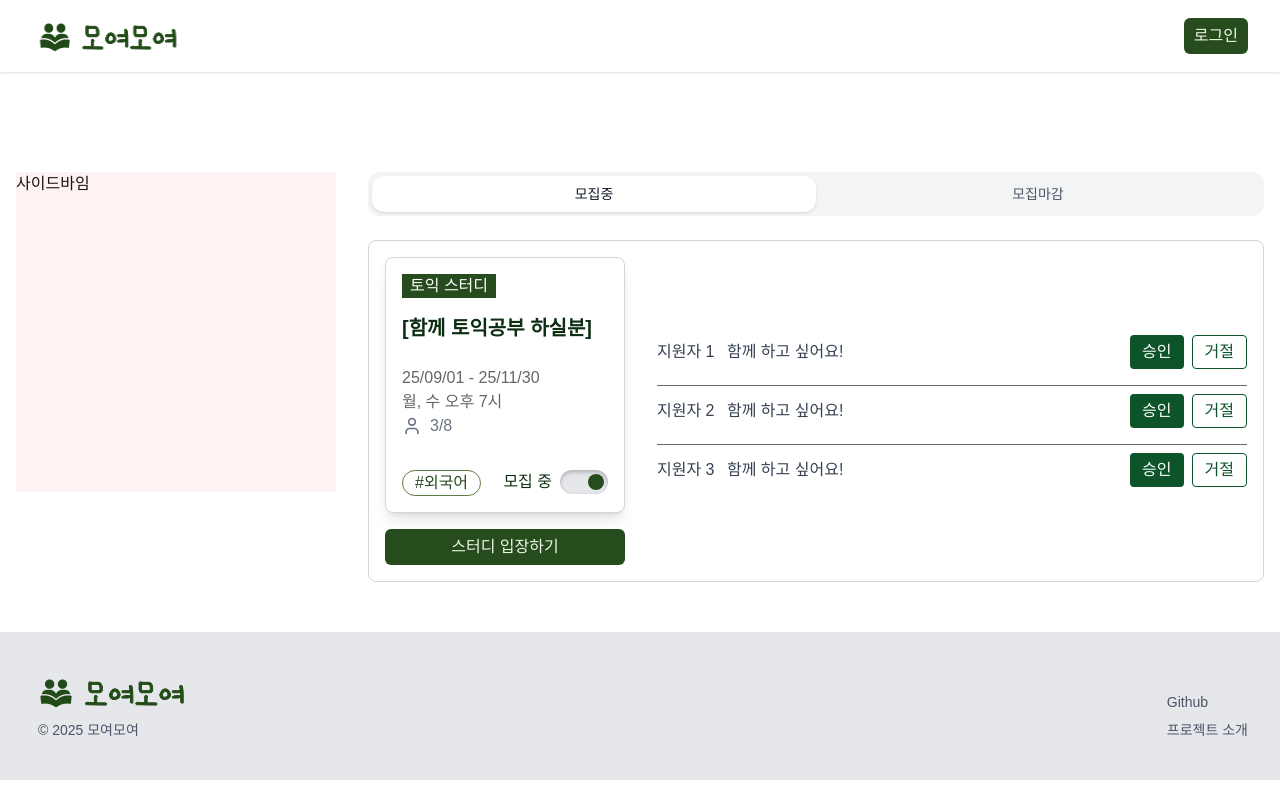
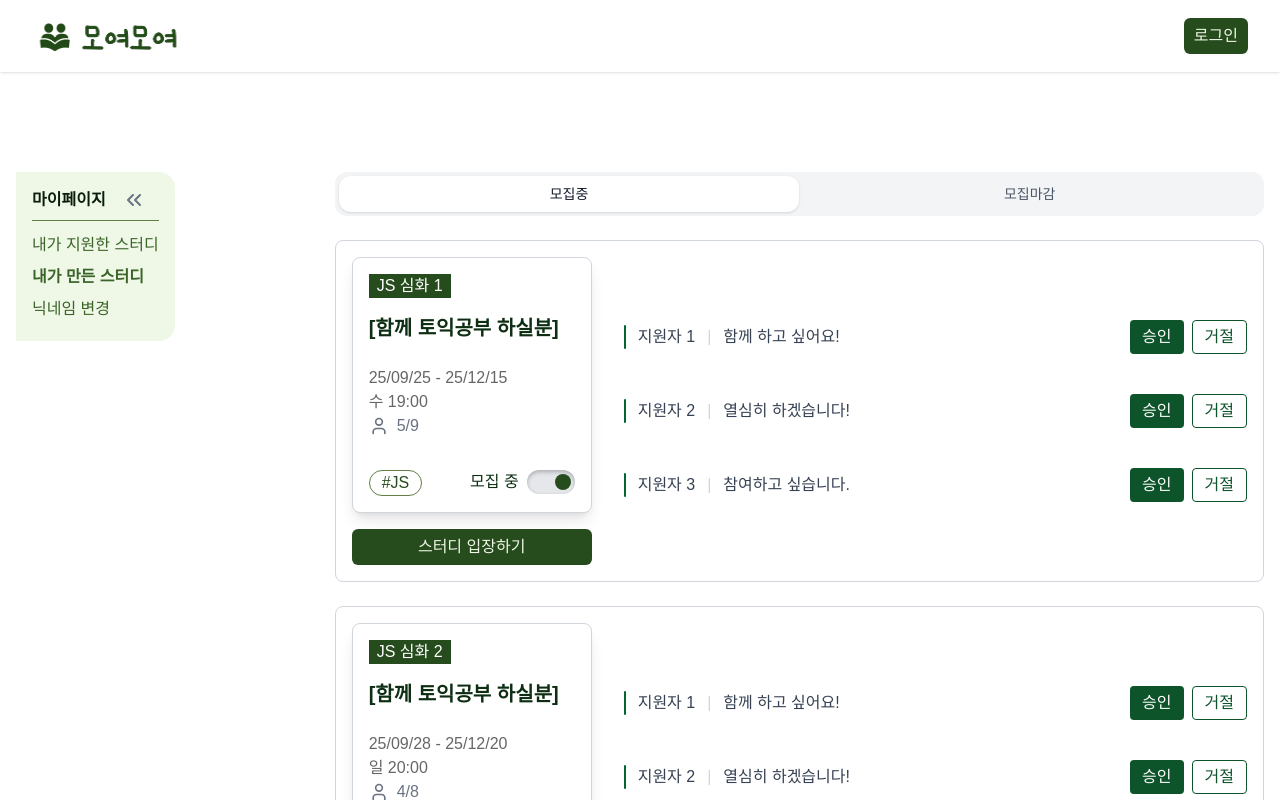
Before and after one commit to dajung-y/gather-together, a Next.js app: page /mypage/created in a window 1280 px wide. Shown: the top 800 px of the page. Built offline with nearby package versions, Linux system fonts and the light colour scheme.

Commit message:
feat: StudyCard 더미데이터 추가 및 화면 연동

```diff
--- /dev/null
+++ b/src/app/api/studycards/mypage/route.ts
@@ -0,0 +1,181 @@
+import { NextResponse } from "next/server";
+
+export async function GET() {
+    return NextResponse.json({
+        approved: [
+            {
+                id: "1",
+                variant: "memberOpen",
+                title: "토익 스터디 1",
+                startDate: "2025-09-01",
+                endDate:   "2025-11-30",
+                time: "월, 수 19:00",
+                currentMembers: 3,
+                maxMembers: 8,
+                tag: "외국어",
+            },
+            {
+                id: "2",
+                variant: "memberOpen",
+                title: "토익 스터디 2",
+                startDate: "2025-09-05",
+                endDate:   "2025-12-10",
+                time: "화, 목 20:00",
+                currentMembers: 5,
+                maxMembers: 8,
+                tag: "토익",
+            },
+            {
+                id: "3",
+                variant: "memberOpen",
+                title: "토익 스터디 3",
+                startDate: "2025-09-10",
+                endDate:   "2025-12-20",
+                time: "토 14:00",
+                currentMembers: 2,
+                maxMembers: 6,
+                tag: "영어",
+            },
+        ],
+        pending: [
+            {
+                id: "1",
+                variant: "memberClosed",
+                title: "CS 면접 스터디 1",
+                startDate: "2025-09-12",
+                endDate:   "2025-11-01",
+                time: "화, 목 21:00",
+                currentMembers: 4,
+                maxMembers: 8,
+                tag: "면접",
+            },
+            {
+                id: "2",
+                variant: "memberClosed",
+                title: "알고리즘 스터디 1",
+                startDate: "2025-09-15",
+                endDate:   "2025-11-30",
+                time: "수 20:00",
+                currentMembers: 6,
+                maxMembers: 10,
+                tag: "알고리즘",
+            },
+            {
+                id: "3",
+                variant: "memberClosed",
+                title: "자료구조 스터디 1",
+                startDate: "2025-09-20",
+                endDate:   "2025-12-05",
+                time: "월 19:30",
+                currentMembers: 3,
+                maxMembers: 7,
+                tag: "CS",
+            },
+        ],
+        rejected: [
+            {
+                id: "1",
+                variant: "memberClosed",
+                title: "영작 스터디 1",
+                startDate: "2025-09-18",
+                endDate:   "2025-11-25",
+                time: "금 21:00",
+                currentMembers: 4,
+                maxMembers: 6,
+                tag: "영어",
+            },
+            {
+                id: "2",
+                variant: "memberClosed",
+                title: "코테 준비 1",
+                startDate: "2025-09-22",
+                endDate:   "2025-12-01",
+                time: "토 10:00",
+                currentMembers: 2,
+                maxMembers: 5,
+                tag: "코딩테스트",
+            },
+            {
+                id: "3",
+                variant: "memberClosed",
+                title: "JS 심화 1",
+                startDate: "2025-09-25",
+                endDate:   "2025-12-15",
+                time: "수 19:00",
+                currentMembers: 5,
+                maxMembers: 9,
+                tag: "코딩",
+            },
+        ],
+        recruiting: [
+            {
+                id: "1",
+                variant: "leaderOpen",
+                title: "JS 심화 1",
+                startDate: "2025-09-25",
+                endDate:   "2025-12-15",
+                time: "수 19:00",
+                currentMembers: 5,
+                maxMembers: 9,
+                tag: "JS",
+            },
+            {
+                id: "2",
+                variant: "leaderOpen",
+                title: "JS 심화 2",
+                startDate: "2025-09-28",
+                endDate:   "2025-12-20",
+                time: "일 20:00",
+                currentMembers: 4,
+                maxMembers: 8,
+                tag: "JS",
+            },
+            {
+                id: "3",
+                variant: "leaderOpen",
+                title: "JS 심화 3",
+                startDate: "2025-10-02",
+                endDate:   "2025-12-22",
+                time: "목 21:00",
+                currentMembers: 6,
+                maxMembers: 10,
+                tag: "JS",
+            },
+        ],
+        completed : [
+            {
+                id: "1",
+                variant: "leaderClosed",
+                title: "JS 심화 1 (마감)",
+                startDate: "2025-09-25",
+                endDate:   "2025-12-15",
+                time: "수 19:00",
+                currentMembers: 9,
+                maxMembers: 9,
+                tag: "JS",
+            },
+            {
+                id: "2",
+                variant: "leaderClosed",
+                title: "JS 심화 2 (마감)",
+                startDate: "2025-09-28",
+                endDate:   "2025-12-20",
+                time: "일 20:00",
+                currentMembers: 8,
+                maxMembers: 8,
+                tag: "JS",
+            },
+            {
+                id: "3",
+                variant: "leaderClosed",
+                title: "JS 심화 3 (마감)",
+                startDate: "2025-10-02",
+                endDate:   "2025-12-22",
+                time: "목 21:00",
+                currentMembers: 10,
+                maxMembers: 10,
+                tag: "JS",
+            },
+        ]
+    });
+}
--- a/src/app/mypage/applied/page.tsx
+++ b/src/app/mypage/applied/page.tsx
@@ -1,89 +1,85 @@
 "use client";
+import { useEffect, useState } from "react";
 import StudyCard from "@/components/common/StudyCard";
+import Sidebar from "@/components/common/Sidebar";
+
+type CardDTO = {
+    id: string;
+    variant: "memberOpen" | "memberClosed" | "leaderOpen" | "leaderClosed" | "mainOpen" | "mainClosed";
+    title: string;
+    startDate: string;
+    endDate: string;
+    time: string;
+    currentMembers: number;
+    maxMembers: number;
+    tag: string;
+};
+
+type ApiResp = {
+    approved: CardDTO[];
+    pending: CardDTO[];
+    rejected: CardDTO[];
+};
 
 export default function Page() {
+    const menuItems = [
+        { label: "내가 지원한 스터디", path: "/mypage/applied" },
+        { label: "내가 만든 스터디", path: "/mypage/created" },
+        { label: "닉네임 변경", path: "/mypage/setting" },
+    ];
 
+    const [data, setData] = useState<ApiResp>({ approved: [], pending: [], rejected: [] });
+
+    useEffect(() => {
+        (async () => {
+            const res = await fetch("/api/studycards/mypage", { cache: "no-store" });
+            const json: ApiResp = await res.json();
+            setData(json);
+        })();
+    }, []);
+
+    const toCardProps = (c: CardDTO) => ({
+        variant: c.variant,
+        title: c.title,
+        startDate: new Date(c.startDate),
+        endDate: new Date(c.endDate),
+        time: c.time,
+        currentMembers: c.currentMembers,
+        maxMembers: c.maxMembers,
+        tag: c.tag,
+    });
 
     return (
         <main className="flex justify-center mt-[100px]">
             <div className="w-full max-w-[1280px] px-4 flex gap-40">
-                <aside className="w-80 shrink-0 bg-red-50 h-80">사이드바임</aside>
+                <Sidebar title="마이페이지" menuItems={menuItems} />
 
-                <section className="flex-1 flex flex-col text-[#666] mb-50">
+                <section className="flex-1 flex flex-col text-[#666]">
+                    {/* 승인완료 */}
                     <h1 className="text-xl mb-2">승인완료</h1>
                     <hr className="mt-2 mb-6 w-full border-t-2 border-gray-300"/>
-
-                    <div className="flex gap-5 flex-wrap">
-                        <StudyCard
-                            variant="memberOpen"
-                            title="토익 스터디"
-                            startDate={new Date("2025-09-01")}
-                            endDate={new Date("2025-11-30")}
-                            time="월, 수 오후 7시"
-                            currentMembers={3}
-                            maxMembers={8}
-                            tag="외국어"
-                        />
-                        <StudyCard
-                            variant="memberOpen"
-                            title="토익 스터디"
-                            startDate={new Date("2025-09-01")}
-                            endDate={new Date("2025-11-30")}
-                            time="월, 수 오후 7시"
-                            currentMembers={3}
-                            maxMembers={8}
-                            tag="외국어"
-                        />
+                    <div className="flex gap-8 flex-wrap ml-[10px]">
+                        {data.approved.map((c) => (
+                            <StudyCard key={`approved-${c.id}`} {...toCardProps(c)} />
+                        ))}
                     </div>
 
+                    {/* 승인대기 */}
                     <h1 className="text-xl mt-12 mb-2">승인대기</h1>
                     <hr className="mt-2 mb-6 w-full border-t-2 border-gray-300"/>
-                    <div className="flex gap-5 flex-wrap">
-                        <StudyCard
-                            variant="memberClosed"
-                            title="토익 스터디"
-                            startDate={new Date("2025-09-01")}
-                            endDate={new Date("2025-11-30")}
-                            time="월, 수 오후 7시"
-                            currentMembers={3}
-                            maxMembers={8}
-                            tag="외국어"
-                        />
-                        <StudyCard
-                            variant="memberClosed"
-                            title="토익 스터디"
-                            startDate={new Date("2025-09-01")}
-                            endDate={new Date("2025-11-30")}
-                            time="월, 수 오후 7시"
-                            currentMembers={3}
-                            maxMembers={8}
-                            tag="외국어"
-                        />
+                    <div className="flex gap-8 flex-wrap ml-[10px]">
+                        {data.pending.map((c) => (
+                            <StudyCard key={`pending-${c.id}`} {...toCardProps(c)} />
+                        ))}
                     </div>
 
+                    {/* 승인거절 */}
                     <h1 className="text-xl mt-12 mb-2">승인거절</h1>
                     <hr className="mt-2 mb-6 w-full border-t-2 border-gray-300"/>
-                    <div className="flex gap-5 flex-wrap">
-                        <StudyCard
-                            variant="memberClosed"
-                            title="토익 스터디"
-                            startDate={new Date("2025-09-01")}
-                            endDate={new Date("2025-11-30")}
-                            time="월, 수 오후 7시"
-                            currentMembers={3}
-                            maxMembers={8}
-                            tag="외국어"
-                        />
-                        <StudyCard
-                            variant="memberClosed"
-                            title="토익 스터디"
-                            startDate={new Date("2025-09-01")}
-                            endDate={new Date("2025-11-30")}
-                            time="월, 수 오후 7시"
-                            currentMembers={3}
-                            maxMembers={8}
-                            tag="외국어"
-                        />
+                    <div className="flex gap-5 flex-wrap mb-[50px] ml-[10px]">
+                        {data.rejected.map((c) => (
+                            <StudyCard key={`rejected-${c.id}`} {...toCardProps(c)} />
+                        ))}
                     </div>
                 </section>
             </div>
--- a/src/app/mypage/created/page.tsx
+++ b/src/app/mypage/created/page.tsx
@@ -1,14 +1,68 @@
 "use client";
-import { useState } from "react";
+import {useEffect, useState} from "react";
 import StudyCard from "@/components/common/StudyCard";
+import Sidebar from "@/components/common/Sidebar";
+
+type CardDTO = {
+    id: string;
+    variant: "memberOpen" | "memberClosed" | "leaderOpen" | "leaderClosed" | "mainOpen" | "mainClosed";
+    title: string;
+    startDate: string;
+    endDate: string;
+    time: string;
+    currentMembers: number;
+    maxMembers: number;
+    tag: string;
+};
+
+type ApiResp = {
+    recruiting: CardDTO[];
+    completed: CardDTO[];
+};
+
+type Applicant = { name: string; msg?: string };
+
+
+const DEFAULT_APPLICANTS: Applicant[] = [
+    { name: "지원자 1", msg: "함께 하고 싶어요!" },
+    { name: "지원자 2", msg: "열심히 하겠습니다!" },
+    { name: "지원자 3", msg: "참여하고 싶습니다." },
+];
 
 export default function Page() {
     const [active, setActive] = useState<"open" | "closed">("open");
+    const menuItems = [
+        { label: "내가 지원한 스터디", path: "/mypage/applied" },
+        { label: "내가 만든 스터디", path: "/mypage/created" },
+        { label: "닉네임 변경", path: "/mypage/setting" },
+    ];
+
+    const [data, setData] = useState<ApiResp>({ recruiting: [], completed: [] });
+
+    useEffect(() => {
+        (async () => {
+            const res = await fetch("/api/studycards/mypage", { cache: "no-store" });
+            const json: ApiResp = await res.json();
+            setData(json);
+        })();
+    }, []);
+
+    const toCardProps = (c: CardDTO) => ({
+        variant: c.variant,
+        title: c.title,
+        startDate: new Date(c.startDate),
+        endDate: new Date(c.endDate),
+        time: c.time,
+        currentMembers: c.currentMembers,
+        maxMembers: c.maxMembers,
+        tag: c.tag,
+    });
+
 
     return (
         <main className="flex justify-center mt-[100px]">
-            <div className="w-full max-w-[1280px] px-4 flex gap-8">
-                <aside className="w-80 shrink-0 bg-red-50 h-80">사이드바임</aside>
+            <div className="w-full max-w-[1280px] px-4 flex gap-40">
+                <Sidebar title="마이페이지" menuItems={menuItems} />
 
                 <section className="flex-1 flex flex-col text-[#666]">
                     {/* 토글 */}
@@ -29,54 +83,52 @@ export default function Page() {
                         </button>
                     </div>
 
+                    {/*카드 & 지원자 리스트*/}
                     {active === "open" ? (
-                        <div className="mt-6 border border-gray-300 rounded-lg p-4 flex gap-8 bg-white mb-[50px]">
+                        <div className="mt-6 space-y-6 mb-[50px]">
+                            {data.recruiting.map((c) => {
+                                const applicants = c.applicants?.length ? c.applicants : DEFAULT_APPLICANTS;
+                                return (
+                                    <div
+                                        key={`recruiting-${c.id}`}
+                                        className="border border-gray-300 rounded-lg p-4 flex gap-8 bg-white"
+                                    >
                                         <div className="flex-shrink-0">
-                                <StudyCard
-                                    variant="leaderOpen"
-                                    title="토익 스터디"
-                                    startDate={new Date("2025-09-01")}
-                                    endDate={new Date("2025-11-30")}
-                                    time="월, 수 오후 7시"
-                                    currentMembers={3}
-                                    maxMembers={8}
-                                    tag="외국어"
-                                />
+                                            <StudyCard {...toCardProps(c)} />
                                         </div>
 
                                         <div className="flex-1 flex flex-col justify-center gap-4">
-                                {["지원자 1", "지원자 2", "지원자 3"].map((name, i) => (
+                                            {applicants.map((a, i) => (
                                                 <div
-                                        key={i}
-                                        className="flex items-center justify-between border-t pt-2 first:border-t-0 first:pt-0"
+                                                    key={`${c.id}-applicant-${i}`}
+                                                    className="flex items-center justify-between py-3"
                                                 >
-                                        <p className="text-gray-700">
-                                            {name} <span className="ml-2">함께 하고 싶어요!</span>
-                                        </p>
-                                        <div className="flex gap-2">
-                                            <button className="bg-green-900 text-white px-3 py-1 rounded">
-                                                승인
-                                            </button>
-                                            <button className="border border-green-900 text-green-900 px-3 py-1 rounded">
-                                                거절
-                                            </button>
+                                                    <div className="flex items-center gap-3">
+                                                        <span className="h-6 w-[2px] bg-green-800 rounded-full" />
+                                                        <span className="text-gray-700">{a.name}</span>
+                                                        <span className="text-gray-300">|</span>
+                                                        <span className="text-gray-700">{a.msg ?? "메시지 입력 안 함"}</span>
+                                                    </div>
+
+                                                    <div className="flex gap-2 shrink-0">
+                                                        <button className="bg-green-900 text-white px-3 py-1 rounded">승인</button>
+                                                        <button className="border border-green-900 text-green-900 px-3 py-1 rounded">거절</button>
                                                     </div>
                                                 </div>
                                             ))}
                                         </div>
                                     </div>
+                                );
+                            })}
+                            {data.recruiting.length === 0 && (
+                                <p className="text-sm text-gray-500">모집중인 스터디가 없어요.</p>
+                            )}
+                        </div>
                     ) : (
-                        <div className="mt-6 mb-[50px]">
-                            <StudyCard
-                                variant="leaderClosed"
-                                title="토익 스터디 (마감)"
-                                startDate={new Date("2025-09-01")}
-                                endDate={new Date("2025-10-15")}
-                                time="월, 수 오후 7시"
-                                currentMembers={8}
-                                maxMembers={8}
-                                tag="외국어"
-                            />
+                        <div className="flex gap-8 flex-wrap ml-[10px] mt-[50px] mb-[50px]">
+                            {data.completed.map((c) => (
+                                <StudyCard key={`completed-${c.id}`} {...toCardProps(c)} />
+                            ))}
                         </div>
                     )}
                 </section>
```
Lines whose indentation alone changed are shown as unchanged.
